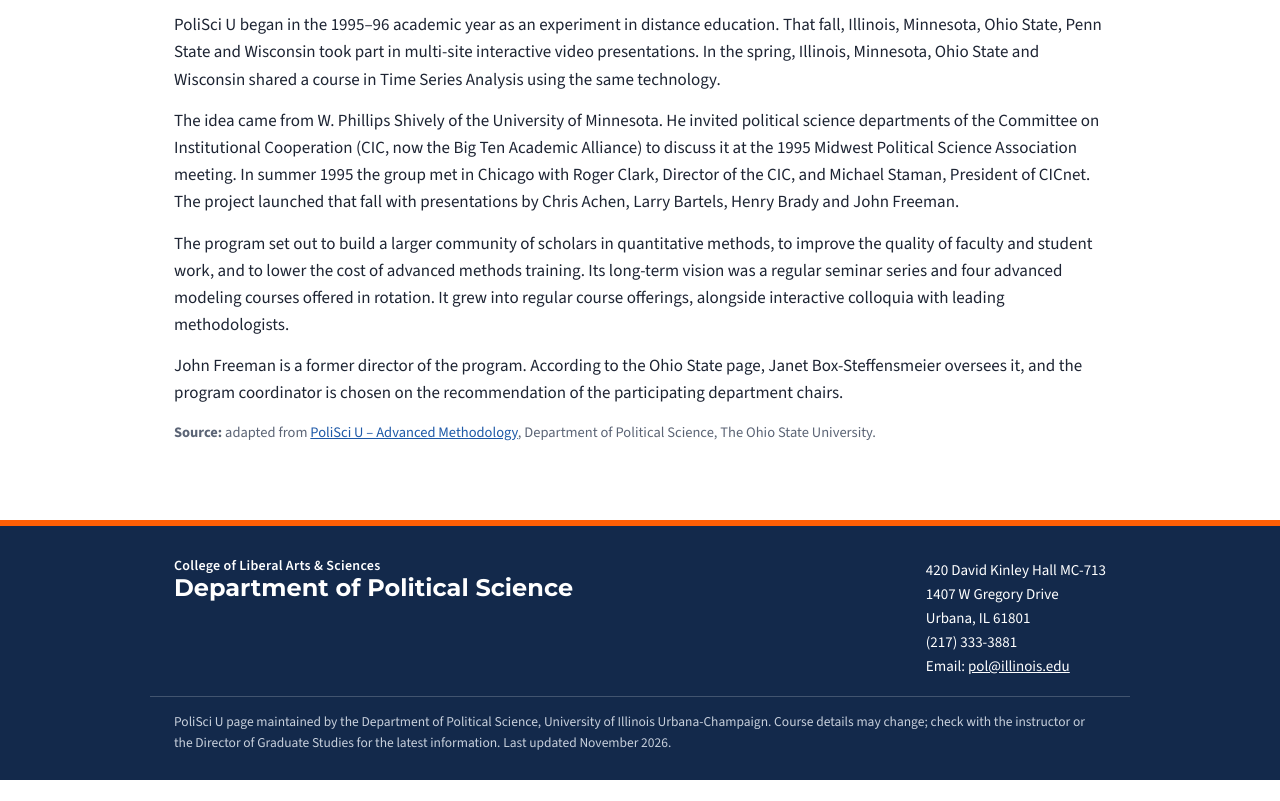
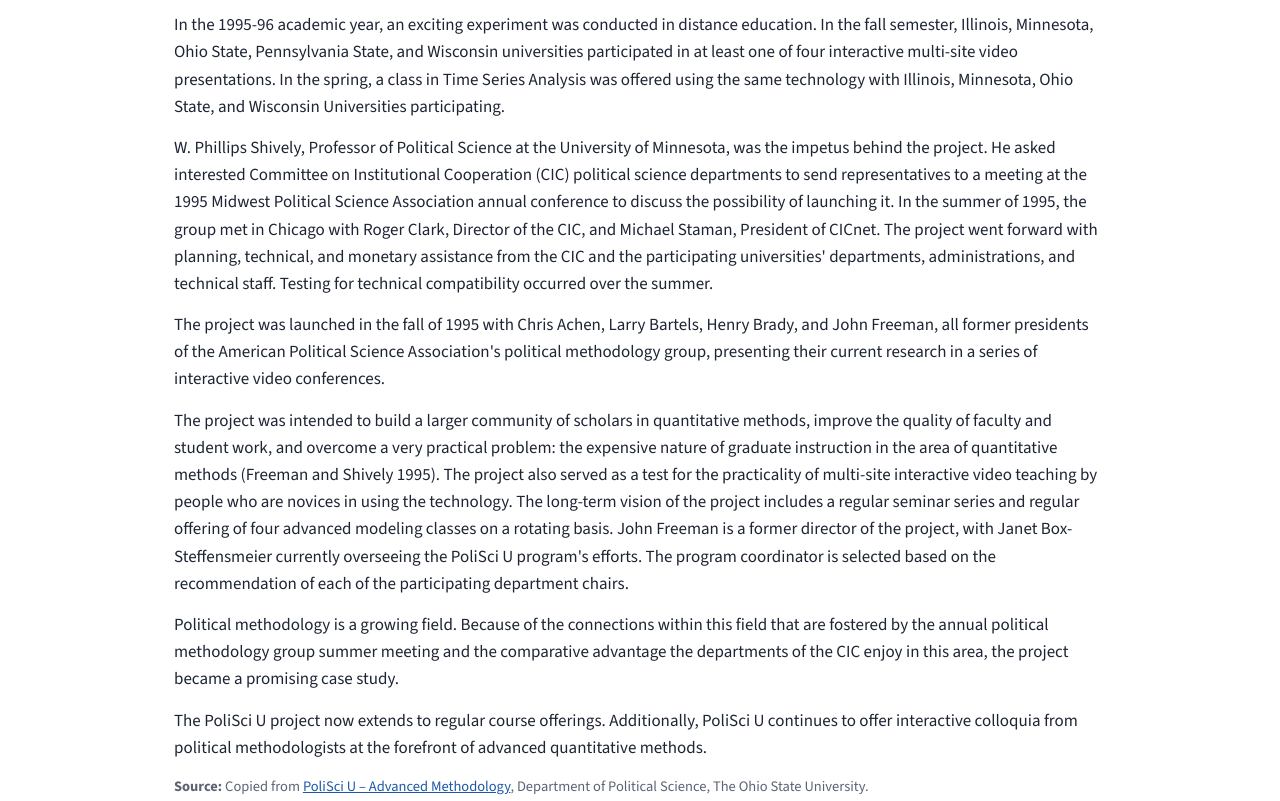
Before and after one commit to rahnumasiddika/polisciu-illinois, a plain HTML site: page index.html in a window 1280 px wide. Shown: the part 5023-5824 px from the top of the page. Before the commit the page ends 5803 px from the top, so only its background shows below. Drawn offline with nearby package versions, Linux system fonts and the light colour scheme.

Commit message:
Update index.html

```diff
--- a/index.html
+++ b/index.html
@@ -314,13 +314,15 @@
     </ul>
   </section>
 
-  <section id="history">
+   <section id="history">
     <h2>History</h2>
-    <p>PoliSci U began in the 1995–96 academic year as an experiment in distance education. That fall, Illinois, Minnesota, Ohio State, Penn State and Wisconsin took part in multi-site interactive video presentations. In the spring, Illinois, Minnesota, Ohio State and Wisconsin shared a course in Time Series Analysis using the same technology.</p>
-    <p>The idea came from W. Phillips Shively of the University of Minnesota. He invited political science departments of the Committee on Institutional Cooperation (CIC, now the Big Ten Academic Alliance) to discuss it at the 1995 Midwest Political Science Association meeting. In summer 1995 the group met in Chicago with Roger Clark, Director of the CIC, and Michael Staman, President of CICnet. The project launched that fall with presentations by Chris Achen, Larry Bartels, Henry Brady and John Freeman.</p>
-    <p>The program set out to build a larger community of scholars in quantitative methods, to improve the quality of faculty and student work, and to lower the cost of advanced methods training. Its long-term vision was a regular seminar series and four advanced modeling courses offered in rotation. It grew into regular course offerings, alongside interactive colloquia with leading methodologists.</p>
-    <p>John Freeman is a former director of the program. According to the Ohio State page, Janet Box-Steffensmeier oversees it, and the program coordinator is chosen on the recommendation of the participating department chairs.</p>
-    <p class="note"><strong>Source:</strong> adapted from <a href="https://polisci.osu.edu/graduate/current-students/PoliSciU-advanced-methodology">PoliSci U – Advanced Methodology</a>, Department of Political Science, The Ohio State University.</p>
+    <p>In the 1995-96 academic year, an exciting experiment was conducted in distance education. In the fall semester, Illinois, Minnesota, Ohio State, Pennsylvania State, and Wisconsin universities participated in at least one of four interactive multi-site video presentations. In the spring, a class in Time Series Analysis was offered using the same technology with Illinois, Minnesota, Ohio State, and Wisconsin Universities participating.</p>
+    <p>W. Phillips Shively, Professor of Political Science at the University of Minnesota, was the impetus behind the project. He asked interested Committee on Institutional Cooperation (CIC) political science departments to send representatives to a meeting at the 1995 Midwest Political Science Association annual conference to discuss the possibility of launching it. In the summer of 1995, the group met in Chicago with Roger Clark, Director of the CIC, and Michael Staman, President of CICnet. The project went forward with planning, technical, and monetary assistance from the CIC and the participating universities' departments, administrations, and technical staff. Testing for technical compatibility occurred over the summer.</p>
+    <p>The project was launched in the fall of 1995 with Chris Achen, Larry Bartels, Henry Brady, and John Freeman, all former presidents of the American Political Science Association's political methodology group, presenting their current research in a series of interactive video conferences.</p>
+    <p>The project was intended to build a larger community of scholars in quantitative methods, improve the quality of faculty and student work, and overcome a very practical problem: the expensive nature of graduate instruction in the area of quantitative methods (Freeman and Shively 1995). The project also served as a test for the practicality of multi-site interactive video teaching by people who are novices in using the technology. The long-term vision of the project includes a regular seminar series and regular offering of four advanced modeling classes on a rotating basis. John Freeman is a former director of the project, with Janet Box-Steffensmeier currently overseeing the PoliSci U program's efforts. The program coordinator is selected based on the recommendation of each of the participating department chairs.</p>
+    <p>Political methodology is a growing field. Because of the connections within this field that are fostered by the annual political methodology group summer meeting and the comparative advantage the departments of the CIC enjoy in this area, the project became a promising case study.</p>
+    <p>The PoliSci U project now extends to regular course offerings. Additionally, PoliSci U continues to offer interactive colloquia from political methodologists at the forefront of advanced quantitative methods.</p>
+    <p class="note"><strong>Source:</strong> Copied from <a href="https://polisci.osu.edu/graduate/current-students/PoliSciU-advanced-methodology">PoliSci U – Advanced Methodology</a>, Department of Political Science, The Ohio State University.</p>
   </section>
 
 </main>
```
